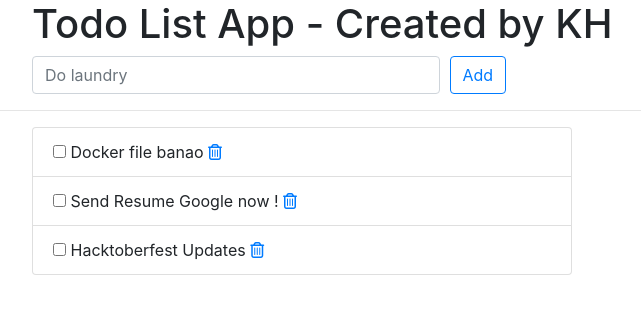
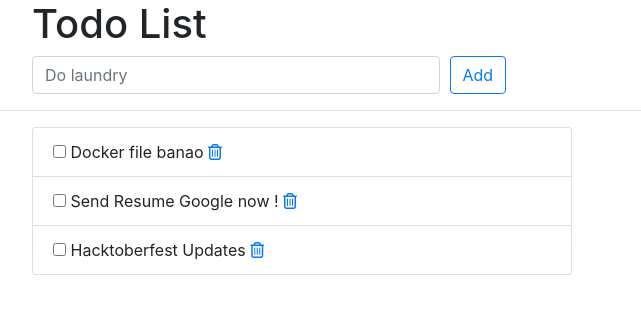
Before and after one commit to kishanhaldar78/django-todo-cicd, a Django app: page /todos/ in a window 1280 px wide. Shown: the top 314 px of the page, without its empty margins (243-884 px from the left). Run offline with Django 3.2, Linux system fonts and the light colour scheme; data comes from the database, SQL or seed files in the repository; some libraries are stand-ins or nearby versions.

Commit message:
Reverted Update index.html changes

```diff
--- a/todos/templates/todos/index.html
+++ b/todos/templates/todos/index.html
@@ -12,7 +12,7 @@
     <div class="offset-md-2 col-lg-9">
       <div class="page-header">
         <h1>
-          Todo List App - Created by KH
+          Todo List
         </h1>
       </div>
     </div>
```
